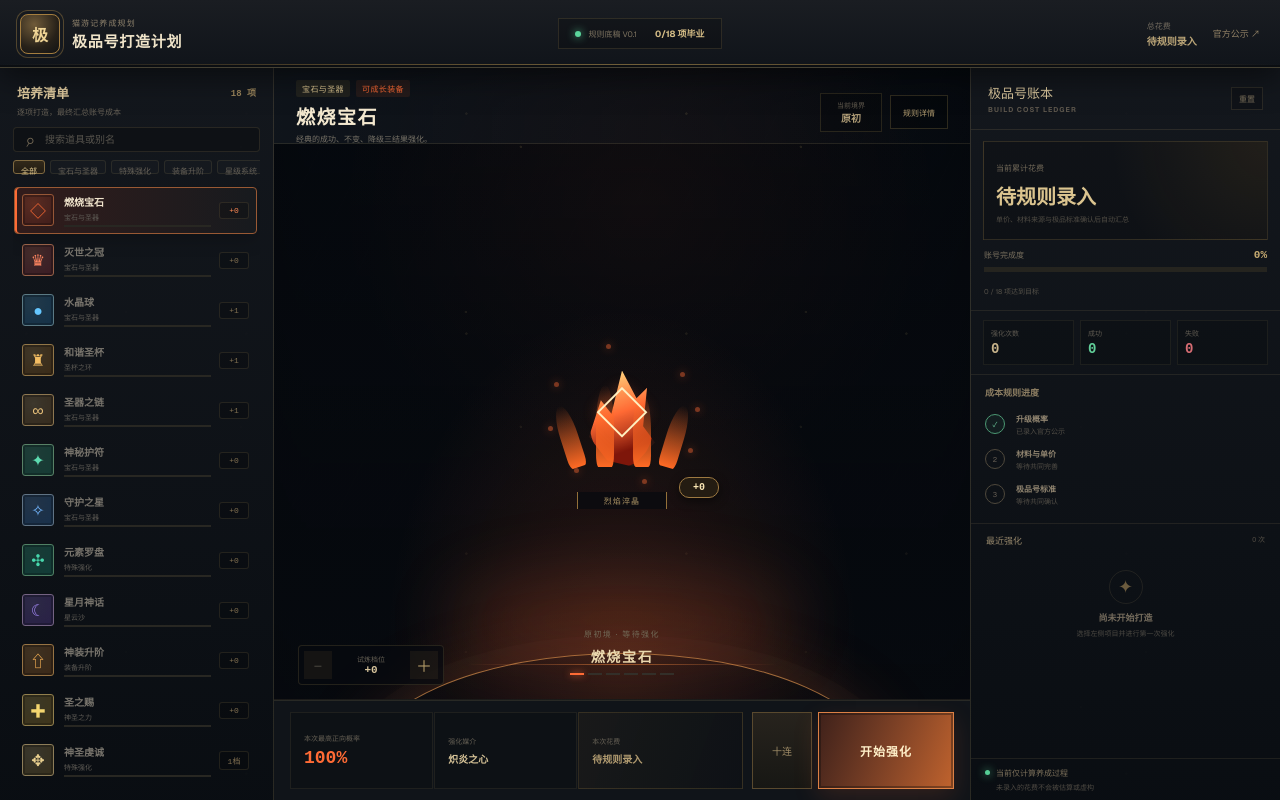
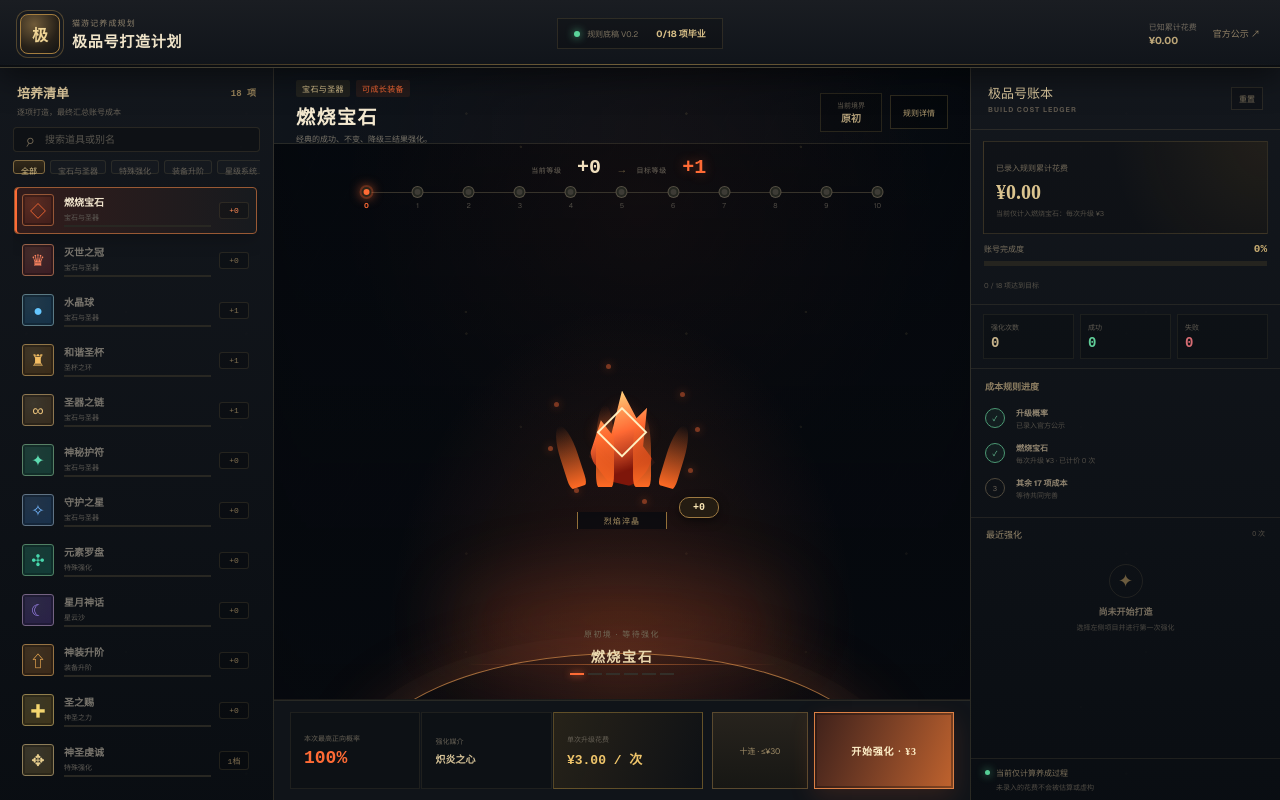
Before and after one commit to yinshi530-spec/myj, a Next.js app: page / in a window 1280 px wide. Built offline with nearby package versions, Linux system fonts and the light colour scheme.

Commit message:
feat: price burning gem upgrades and clarify levels

```diff
--- a/app/page.tsx
+++ b/app/page.tsx
@@ -58,6 +58,7 @@ type Attempt = {
   probability: number;
   roll: number;
   kind: OutcomeKind;
+  cost: number | null;
 };
 
 const categories: Array<'全部' | Category> = ['全部', '宝石与圣器', '特殊强化', '装备升阶', '星级系统'];
@@ -283,6 +284,10 @@ const effectProfiles: Record<string, { effect: string; rite: string; catalyst: s
   wanxiang: { effect: 'constellation', rite: '万象演星', catalyst: '天机星轨' },
 };
 
+const costRules: Record<string, number> = {
+  'burning-gem': 3,
+};
+
 export default function Home() {
   const initialLevels = useMemo(() => Object.fromEntries(items.filter((item) => item.mode !== 'draw').map((item) => [item.id, item.minLevel ?? 0])), []);
   const [selectedId, setSelectedId] = useState(items[0].id);
@@ -294,6 +299,7 @@ export default function Home() {
   const [isRolling, setIsRolling] = useState(false);
   const [lastAttempt, setLastAttempt] = useState<Attempt | null>(null);
   const [rulesOpen, setRulesOpen] = useState(false);
+  const [costLedger, setCostLedger] = useState({ knownSpend: 0, pricedAttempts: 0 });
 
   const item = items.find((entry) => entry.id === selectedId) ?? items[0];
   const level = levels[item.id] ?? item.minLevel ?? 0;
@@ -387,6 +393,7 @@ export default function Home() {
       probability: picked.probability,
       roll: Number(roll.toFixed(2)),
       kind: picked.kind,
+      cost: costRules[activeItem.id] ?? null,
     };
     return { attempt, nextLevel };
   }
@@ -408,6 +415,10 @@ export default function Home() {
     window.setTimeout(() => {
       if (item.mode === 'upgrade' || item.mode === 'adaptive') setLevels((current) => ({ ...current, [item.id]: currentLevel }));
       if (item.mode === 'adaptive') setAttemptCount(currentCount);
+      setCostLedger((current) => ({
+        knownSpend: current.knownSpend + generated.reduce((sum, attempt) => sum + (attempt.cost ?? 0), 0),
+        pricedAttempts: current.pricedAttempts + generated.filter((attempt) => attempt.cost !== null).length,
+      }));
       setAttempts((current) => [...generated.reverse(), ...current].slice(0, 120));
       setLastAttempt(generated[0]);
       setIsRolling(false);
@@ -419,6 +430,7 @@ export default function Home() {
     setAttemptCount(1);
     setAttempts([]);
     setLastAttempt(null);
+    setCostLedger({ knownSpend: 0, pricedAttempts: 0 });
   }
 
   const theme = { '--accent': item.accent, '--accent-soft': item.accentSoft } as CSSProperties;
@@ -429,10 +441,9 @@ export default function Home() {
   const tier = visualTier(item, level);
   const tierProgress = item.mode === 'draw' ? 0 : Math.round(((level - (item.minLevel ?? 0)) / Math.max(1, (item.maxLevel ?? 1) - (item.minLevel ?? 0))) * 100);
   const effectProfile = effectProfiles[item.id];
-
-  function shiftLevel(delta: number) {
-    selectLevel(Math.min(maxSelectable, Math.max(item.minLevel ?? 0, level + delta)));
-  }
+  const unitCost = costRules[item.id] ?? null;
+  const levelLabel = (value: number) => item.mode === 'adaptive' ? `${value}★` : item.mode === 'check' ? `${value}档` : `+${value}`;
+  const nextLevelLabel = levelLabel(Math.min(maxSelectable, level + 1));
 
   return (
     <main className={`game-forge ${isRolling ? 'is-forging' : ''}`} style={theme}>
@@ -441,8 +452,8 @@ export default function Home() {
           <div className="player-avatar"><span>极</span></div>
           <div><p>猫游记养成规划</p><h1>极品号打造计划</h1></div>
         </div>
-        <div className="plan-overview"><span><i /> 规则底稿 V0.1</span><b>{completedItems}/{items.length} 项毕业</b></div>
-        <div className="hud-actions"><span>总花费 <b>待规则录入</b></span><a href="http://www.pet.imop.com/html/6/13/54102.htm" target="_blank" rel="noreferrer">官方公示 ↗</a></div>
+        <div className="plan-overview"><span><i /> 规则底稿 V0.2</span><b>{completedItems}/{items.length} 项毕业</b></div>
+        <div className="hud-actions"><span>已知累计花费 <b>¥{costLedger.knownSpend.toFixed(2)}</b></span><a href="http://www.pet.imop.com/html/6/13/54102.htm" target="_blank" rel="noreferrer">官方公示 ↗</a></div>
       </header>
 
       <section className="forge-layout">
@@ -472,6 +483,7 @@ export default function Home() {
 
           <div className={`forge-chamber fx-${effectProfile.effect} tier-${tier} ${lastAttempt ? `echo-${outcomeStyle(lastAttempt.kind)}` : ''}`} key={`${item.id}-${lastAttempt?.id ?? 'idle'}`} style={{ '--tier-progress': `${tierProgress}%` } as CSSProperties}>
             <div className="altar-glow" />
+            {item.mode !== 'draw' && <div className="level-route"><div className="level-focus"><span>当前等级</span><b>{levelLabel(level)}</b><i>→</i><span>目标等级</span><strong>{canForge ? nextLevelLabel : 'MAX'}</strong></div><div className="level-steps">{Array.from({ length: maxSelectable - (item.minLevel ?? 0) + 1 }, (_, index) => (item.minLevel ?? 0) + index).map((step) => <button type="button" key={step} className={step === level ? 'current' : step < level ? 'done' : ''} onClick={() => selectLevel(step)} aria-label={`选择${levelLabel(step)}`}><i /><span>{step}</span></button>)}</div></div>}
             <div className={`effect-stage tier-${tier}`}>
               <div className="effect-visual">
                 <div className="effect-field" />
@@ -483,21 +495,14 @@ export default function Home() {
               <small className="rite-name">{effectProfile.rite}</small>
             </div>
             <div className="artifact-name"><span>{item.mode === 'draw' ? '等待唤醒' : canForge ? `${tierNames[tier]}境 · 等待强化` : '已臻至最高境界'}</span><h3>{item.name}</h3><div className="evolution-track" aria-label={`成长进度 ${tierProgress}%`}>{Array.from({ length: 6 }, (_, index) => <i key={index} className={index <= tier ? 'lit' : ''} />)}</div></div>
-            {item.mode !== 'draw' && (
-              <div className="rank-switcher" aria-label="试炼档位">
-                <button type="button" onClick={() => shiftLevel(-1)} disabled={level <= (item.minLevel ?? 0)}>−</button>
-                <div><small>试炼档位</small><b>{levelName}</b></div>
-                <button type="button" onClick={() => shiftLevel(1)} disabled={level >= maxSelectable}>＋</button>
-              </div>
-            )}
             {item.mode === 'adaptive' && <label className="star-memory"><span>星辰共鸣次数</span><input type="number" min="1" max="9999" value={attemptCount} onChange={(event) => setAttemptCount(Math.max(1, Number(event.target.value) || 1))} /><small>第 {bandIndex(attemptCount) + 1} 阶共鸣</small></label>}
           </div>
 
           <div className="forge-console">
             <div className="console-cell"><span>本次最高正向概率</span><b>{outcomes.filter((outcome) => outcome.kind === 'success' || outcome.kind === 'jump').reduce((sum, outcome) => sum + outcome.probability, 0)}%</b></div>
             <div className="console-cell"><span>强化媒介</span><b>{effectProfile.catalyst}</b></div>
-            <div className="console-cell pending-cost"><span>本次花费</span><b>待规则录入</b></div>
-            <div className="compact-actions"><button type="button" className="secondary-action" onClick={() => simulate(10)} disabled={isRolling || !canForge}>十连</button><button type="button" className="primary-action" onClick={() => simulate(1)} disabled={isRolling || !canForge}><span>{isRolling ? '演算中…' : canForge ? actionLabel : '已经毕业'}</span></button></div>
+            <div className={`console-cell pending-cost ${unitCost !== null ? 'priced' : ''}`}><span>单次升级花费</span><b>{unitCost !== null ? `¥${unitCost.toFixed(2)} / 次` : '待规则录入'}</b></div>
+            <div className="compact-actions"><button type="button" className="secondary-action" onClick={() => simulate(10)} disabled={isRolling || !canForge}>{unitCost !== null ? `十连 · ≤¥${(unitCost * 10).toFixed(0)}` : '十连'}</button><button type="button" className="primary-action" onClick={() => simulate(1)} disabled={isRolling || !canForge}><span>{isRolling ? '演算中…' : canForge ? unitCost !== null ? `${actionLabel} · ¥${unitCost.toFixed(0)}` : actionLabel : '已经毕业'}</span></button></div>
           </div>
 
             {lastAttempt && (
@@ -511,14 +516,14 @@ export default function Home() {
 
         <aside className="session-panel">
           <div className="session-heading"><div><span>极品号账本</span><b>BUILD COST LEDGER</b></div><button type="button" onClick={resetSession}>重置</button></div>
-          <div className="budget-total"><span>当前累计花费</span><strong>待规则录入</strong><p>单价、材料来源与极品标准确认后自动汇总</p></div>
+          <div className="budget-total"><span>已录入规则累计花费</span><strong>¥{costLedger.knownSpend.toFixed(2)}</strong><p>当前仅计入燃烧宝石：每次升级 ¥3</p></div>
           <div className="account-progress"><div><span>账号完成度</span><b>{accountProgress}%</b></div><i><i style={{ width: `${accountProgress}%` }} /></i><small>{completedItems} / {items.length} 项达到目标</small></div>
           <div className="stat-grid"><div><span>强化次数</span><b>{totals.total}</b></div><div><span>成功</span><b>{totals.success}</b></div><div><span>失败</span><b>{totals.risk}</b></div></div>
-          <div className="rule-roadmap"><h3>成本规则进度</h3><div className="done"><i>✓</i><span><b>升级概率</b><small>已录入官方公示</small></span></div><div><i>2</i><span><b>材料与单价</b><small>等待共同完善</small></span></div><div><i>3</i><span><b>极品号标准</b><small>等待共同确认</small></span></div></div>
+          <div className="rule-roadmap"><h3>成本规则进度</h3><div className="done"><i>✓</i><span><b>升级概率</b><small>已录入官方公示</small></span></div><div className="done"><i>✓</i><span><b>燃烧宝石</b><small>每次升级 ¥3 · 已计价 {costLedger.pricedAttempts} 次</small></span></div><div><i>3</i><span><b>其余 17 项成本</b><small>等待共同完善</small></span></div></div>
           <div className="log-heading"><span>最近强化</span><i>{attempts.length} 次</i></div>
           <div className="history-list">
             {!attempts.length ? <div className="empty-history"><span>✦</span><b>尚未开始打造</b><p>选择左侧项目并进行第一次强化</p></div> : attempts.slice(0, 5).map((attempt, index) => (
-              <article key={attempt.id} className={outcomeStyle(attempt.kind)}><header><span>第 {attempts.length - index} 次</span><time>命运值 {attempt.roll.toFixed(2)}</time></header><b>{attempt.itemName}</b><p>{attempt.fromLabel} → {attempt.toLabel}</p><footer><span>{attempt.resultLabel}</span><i>{attempt.probability}% 命运档</i></footer></article>
+              <article key={attempt.id} className={outcomeStyle(attempt.kind)}><header><span>第 {attempts.length - index} 次</span><time>{attempt.cost !== null ? `¥${attempt.cost.toFixed(2)}` : '未计价'}</time></header><b>{attempt.itemName}</b><p>{attempt.fromLabel} → {attempt.toLabel}</p><footer><span>{attempt.resultLabel}</span><i>{attempt.probability}% 命运档</i></footer></article>
             ))}
           </div>
           <footer className="session-footer"><span><i /> 当前仅计算养成过程</span><p>未录入的花费不会被估算或虚构</p></footer>
```
Also changed, not shown: app/globals.css.
